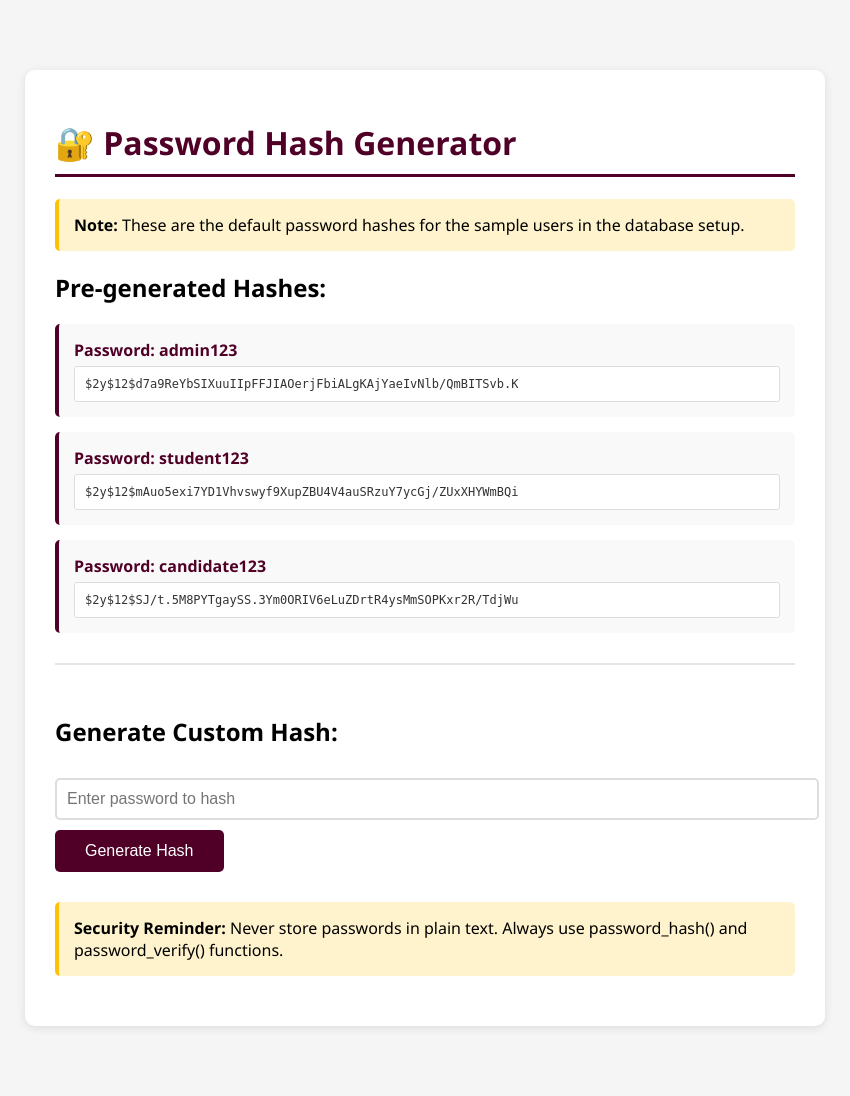
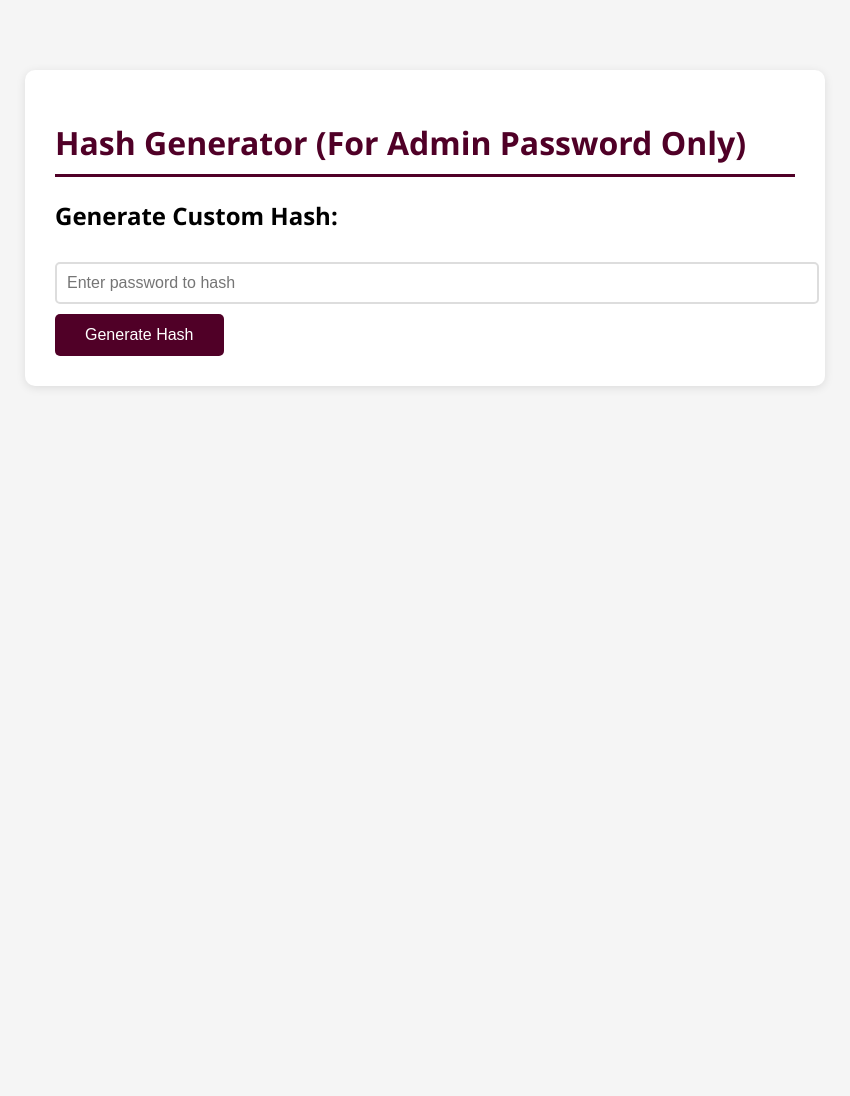
Before and after one commit to 4vvry1/GovTrackr, a PHP site: page /generate_hash.php in a window 1280 px wide. Shown: the whole page, without its empty margins (215-1065 px from the left). After the commit the page ends 388 px from the top, so only its background shows below. Run offline with PHP 8.4, Linux system fonts and the light colour scheme.

Commit message:
Cleaned up excess code.

```diff
--- a/generate_hash.php
+++ b/generate_hash.php
@@ -1,24 +1,8 @@
 <?php
-/**
- * Password Hash Generator
- * Use this script to generate secure password hashes for database insertion
- *
- * Usage: Run this file in your browser or via command line
- * Example: php generate_hash.php
- */
-
-// Function to generate password hash
+// !! To be only used for setting up admin password in DB !!
 function generatePasswordHash($password) {
     return password_hash($password, PASSWORD_DEFAULT);
 }
-
-// Example passwords and their hashes
-$passwords = [
-    'admin123' => generatePasswordHash('admin123'),
-    'student123' => generatePasswordHash('student123'),
-    'candidate123' => generatePasswordHash('candidate123'),
-];
-
 ?>
 <!DOCTYPE html>
 <html lang="en">
@@ -67,11 +51,6 @@ $passwords = [
             border-radius: 3px;
             border: 1px solid #ddd;
         }
-        .form-section {
-            margin-top: 30px;
-            padding-top: 30px;
-            border-top: 2px solid #e5e5e5;
-        }
         input[type="text"] {
             width: 100%;
             padding: 10px;
@@ -103,19 +82,7 @@ $passwords = [
 </head>
 <body>
     <div class="container">
-        <h1>🔐 Password Hash Generator</h1>
-
-        <div class="note">
-            <strong>Note:</strong> These are the default password hashes for the sample users in the database setup.
-        </div>
-
-        <h2>Pre-generated Hashes:</h2>
-        <?php foreach ($passwords as $password => $hash): ?>
-            <div class="hash-item">
-                <div class="password">Password: <?php echo htmlspecialchars($password); ?></div>
-                <div class="hash"><?php echo htmlspecialchars($hash); ?></div>
-            </div>
-        <?php endforeach; ?>
+        <h1>Hash Generator (For Admin Password Only)</h1>
 
         <div class="form-section">
             <h2>Generate Custom Hash:</h2>
@@ -140,10 +107,6 @@ $passwords = [
             }
             ?>
         </div>
-
-        <div class="note" style="margin-top: 30px;">
-            <strong>Security Reminder:</strong> Never store passwords in plain text. Always use password_hash() and password_verify() functions.
-        </div>
     </div>
 </body>
 </html>
```
